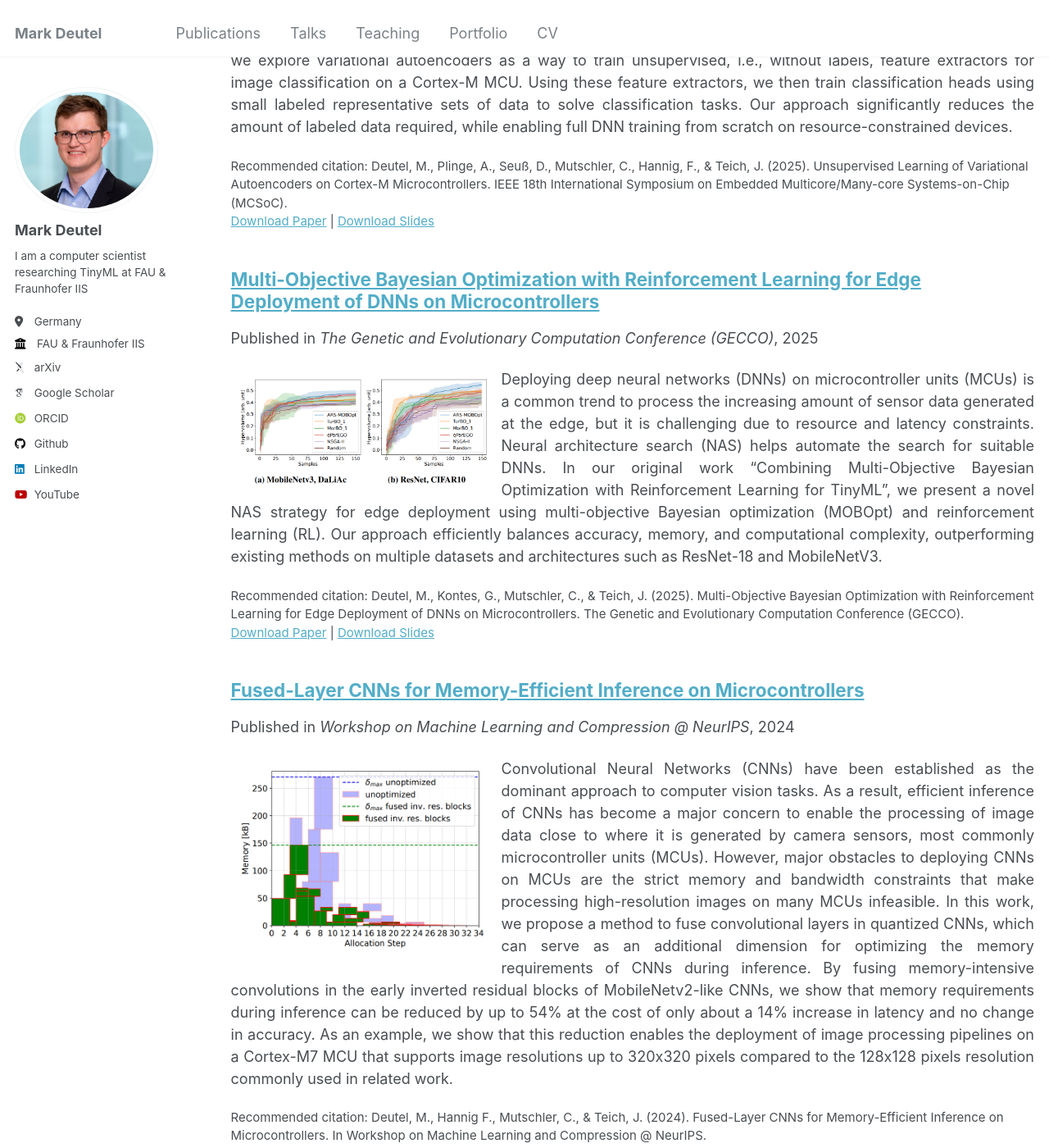
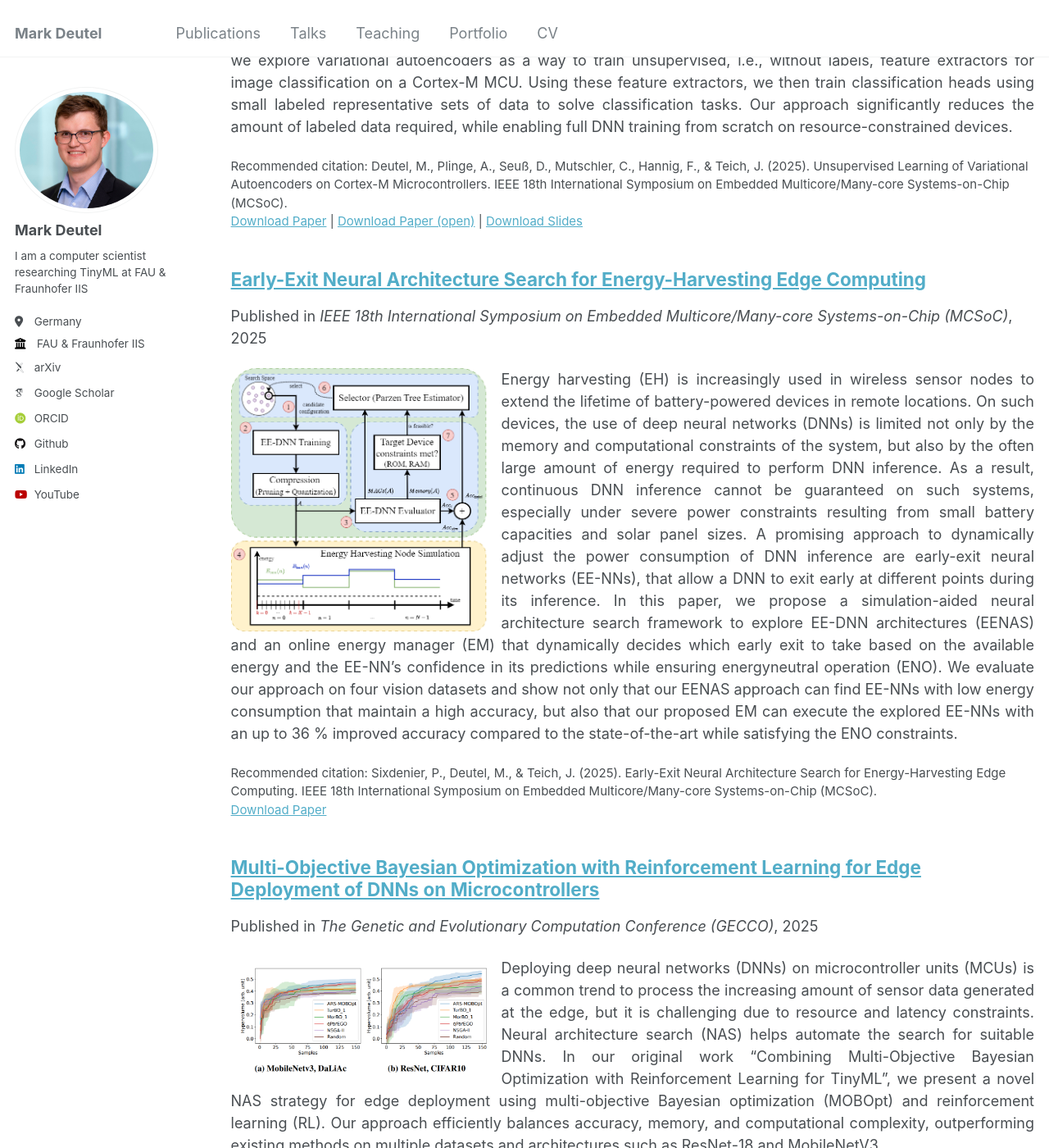
Before and after one commit to markdeutel/markdeutel.github.io, a Jekyll site: the page built from _pages/publications.html, in a window 1280 px wide and 1400 px high, scrolled down 2707 px. Shown: the whole window at 82% size. Built offline with Jekyll 4.4.1, drawn with Linux system fonts in a browser that asks for light colours; some web fonts are replaced.

Commit message:
[ADD] added missing publication

```diff
--- /dev/null
+++ b/_publications/2025-12-31-ee-nn-energy-harv.md
@@ -0,0 +1,16 @@
+---
+title: "Early-Exit Neural Architecture Search for Energy-Harvesting Edge Computing"
+collection: publications
+category: conferences
+permalink: /publication/ee-nn-energy-harv
+excerpt: "Energy harvesting (EH) is increasingly used in wireless sensor nodes to extend the lifetime of battery-powered devices in remote locations. On such devices, the use of deep neural networks (DNNs) is limited not only by the memory and computational constraints of the system, but also by the often large amount of energy required to perform DNN inference. As a result, continuous DNN inference cannot be guaranteed on such systems, especially under severe power constraints resulting from small battery capacities and solar panel sizes. A promising approach to dynamically adjust the power consumption of DNN inference are early-exit neural networks (EE-NNs), that allow a DNN to exit early at different points during its inference. In this paper, we propose a simulation-aided neural architecture search framework to explore EE-DNN architectures (EENAS) and an online energy manager (EM) that dynamically decides which early exit to take based on the available energy and the EE-NN's confidence in its predictions while ensuring energyneutral operation (ENO). We evaluate our approach on four vision datasets and show not only that our EENAS approach can find EE-NNs with low energy consumption that maintain a high accuracy, but also that our proposed EM can execute the explored EE-NNs with an up to 36 % improved accuracy compared to the state-of-the-art while satisfying the ENO constraints."
+date: 2025-12-31
+venue: 'IEEE 18th International Symposium on Embedded Multicore/Many-core Systems-on-Chip (MCSoC)'
+paperurl: 'https://doi.org/10.1109/MCSoC67473.2025.00066'
+#openurl: '../files/MCSoC25_VAEs_on_Microcontrollers_camera_ready.pdf'
+#slidesurl: '../files/MCSoC_Unuspervised_On_Device_Deutel.pdf'
+highlight: '../files/overview_ee_energy_harv.png	'
+citation: 'Sixdenier, P., Deutel, M., & Teich, J. (2025). Early-Exit Neural Architecture Search for Energy-Harvesting Edge Computing. IEEE 18th International Symposium on Embedded Multicore/Many-core Systems-on-Chip (MCSoC).'
+---
+
+Energy harvesting (EH) is increasingly used in wireless sensor nodes to extend the lifetime of battery-powered devices in remote locations. On such devices, the use of deep neural networks (DNNs) is limited not only by the memory and computational constraints of the system, but also by the often large amount of energy required to perform DNN inference. As a result, continuous DNN inference cannot be guaranteed on such systems, especially under severe power constraints resulting from small battery capacities and solar panel sizes. A promising approach to dynamically adjust the power consumption of DNN inference are early-exit neural networks (EE-NNs), that allow a DNN to exit early at different points during its inference. In this paper, we propose a simulation-aided neural architecture search framework to explore EE-DNN architectures (EENAS) and an online energy manager (EM) that dynamically decides which early exit to take based on the available energy and the EE-NN's confidence in its predictions while ensuring energyneutral operation (ENO). We evaluate our approach on four vision datasets and show not only that our EENAS approach can find EE-NNs with low energy consumption that maintain a high accuracy, but also that our proposed EM can execute the explored EE-NNs with an up to 36 % improved accuracy compared to the state-of-the-art while satisfying the ENO constraints.
```
Also changed, not shown: _publications/2025-12-31-unsuper-learn-vaes-mcus.md (+1 -1 lines), files/overview_ee_energy_harv.png (added), 1 other file.
